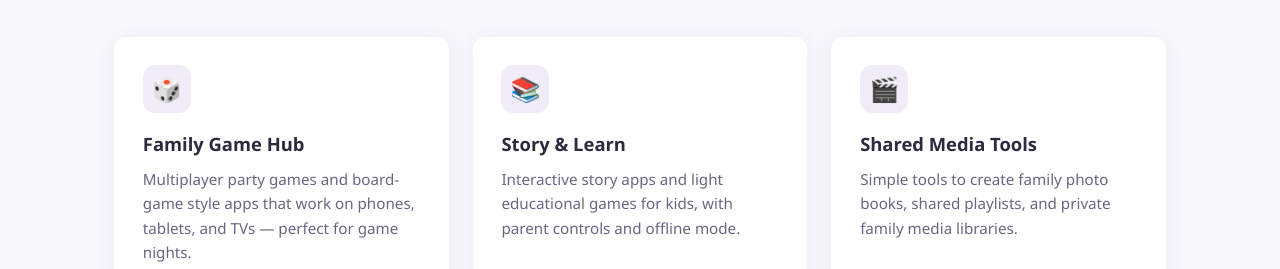
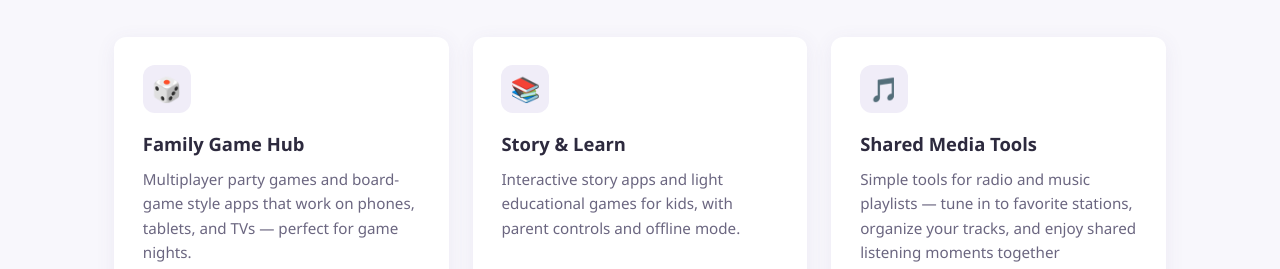
Before and after one commit to pepotas07-commits/pepotas07-commits.github.io, a plain HTML site: page index.html in a window 1280 px wide. Shown: the part 683-952 px from the top of the page. Drawn offline with Linux system fonts and the light colour scheme.

Commit message:
Update Shared Media Tools description for radio and music playlists

```diff
--- a/index.html
+++ b/index.html
@@ -444,11 +444,11 @@
         </p>
       </div>
       <div class="card">
-        <div class="card-icon">🎬</div>
+        <div class="card-icon">🎵</div>
         <h3>Shared Media Tools</h3>
         <p>
-          Simple tools to create family photo books, shared playlists,
-          and private family media libraries.
+          Simple tools for radio and music playlists — tune in to favorite stations,
+          organize your tracks, and enjoy shared listening moments together anywhere.
         </p>
       </div>
     </div>
```
